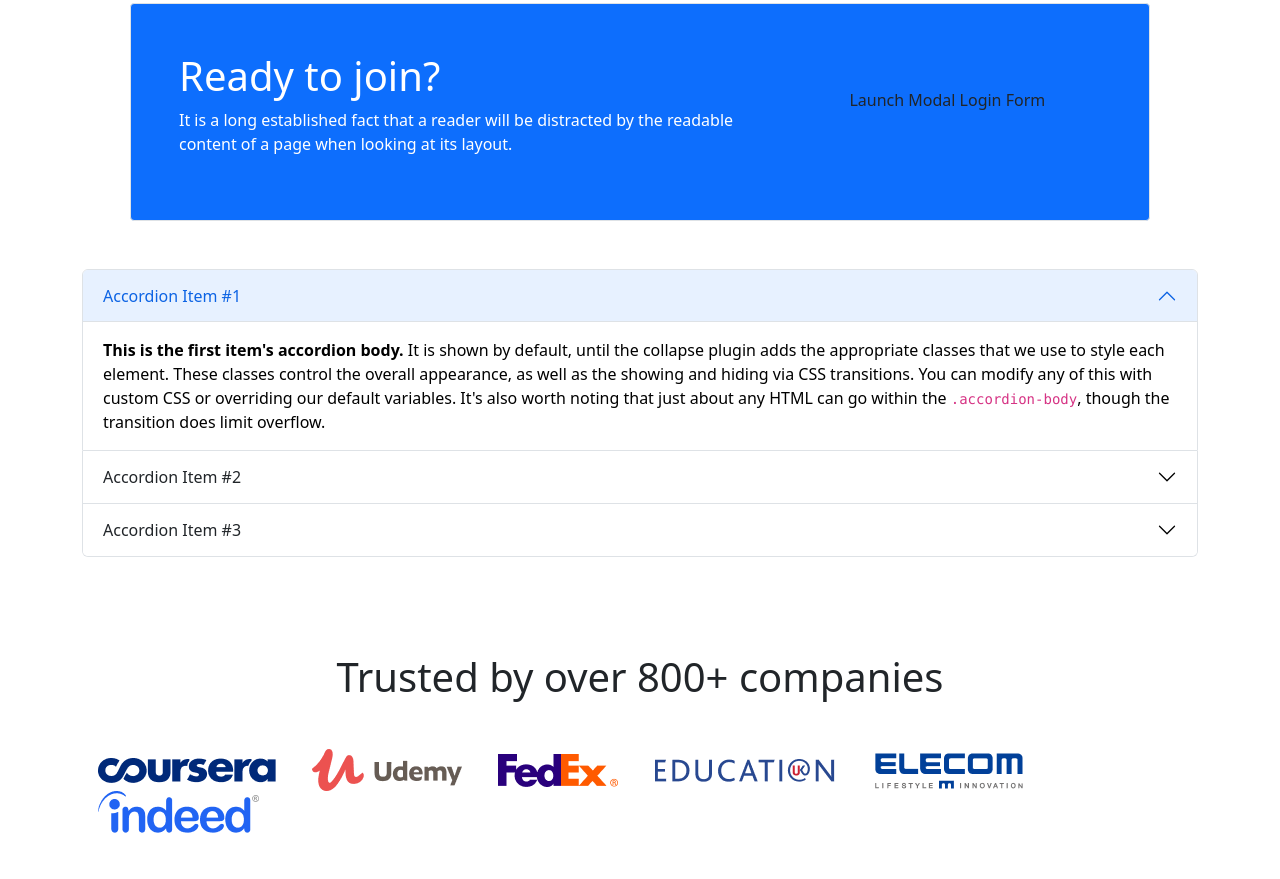
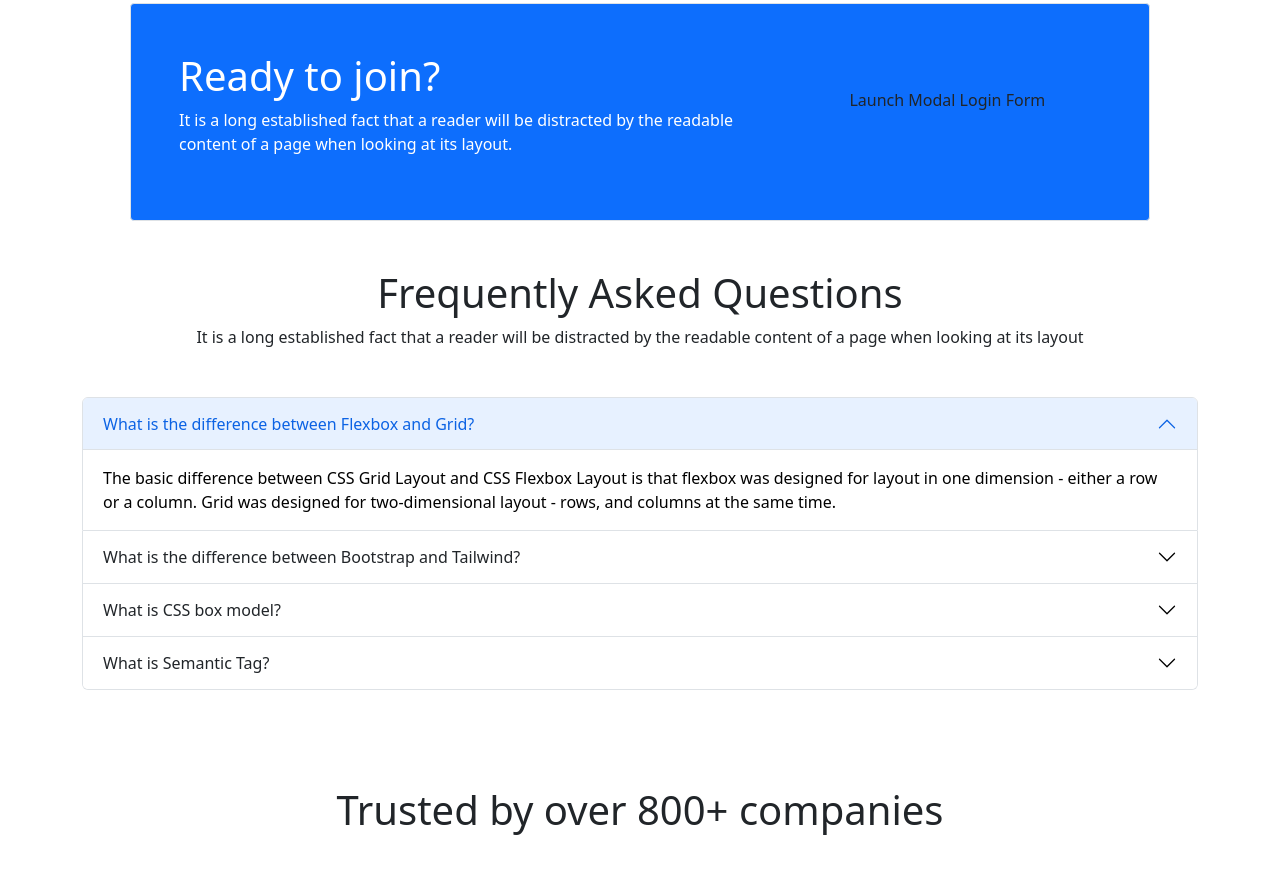
Before and after one commit to IshratNishat/Assignment-3_Milestone-3, a plain HTML site: page index.html in a window 1280 px wide. Shown: the part 1607-2486 px from the top of the page. Drawn offline with nearby package versions, Linux system fonts and the light colour scheme.

Commit message:
accordion added

```diff
--- a/index.html
+++ b/index.html
@@ -39,7 +39,7 @@
                         </li>
                     </ul>
                     <form class="d-flex">
-                        <button class="btn btn-outline-primary fw-semibold btn-lg border border-2 border-primary rounded-1" type="submit">Register</button>
+                        <button class="btn btn-outline-primary text-primary fw-semibold btn-lg border border-2 border-primary rounded-1" type="submit">Register</button>
                     </form>
                 </div>
             </div>
@@ -189,7 +189,7 @@
         <!-- Courses part ends  -->
 
         <!-- modal section starts  -->
-        <section class="container">
+        <section class="container my-5">
             <div class="bg-primary text-white p-5 m-5 d-flex align-items-center border rounded-1">
                 <div class="col-8">
                     <h1>Ready to join?</h1>
@@ -239,22 +239,23 @@
 
         <!-- FAQ section starts  -->
         <section class="container">
+            <div class="accordion-text text-center my-5">
+                <h1>Frequently Asked Questions</h1>
+                <p>It is a long established fact that a reader will be distracted by the readable
+                content of a page when looking at its layout</p>
+            </div>
             <div class="accordion" id="accordionExample">
                 <div class="accordion-item">
-                    <h2 class="accordion-header" id="headingOne">
+                    <h2 class="accordion-header text-gray" id="headingOne">
                         <button class="accordion-button" type="button" data-bs-toggle="collapse" data-bs-target="#collapseOne"
                             aria-expanded="true" aria-controls="collapseOne">
-                            Accordion Item #1
+                            What is the difference between Flexbox and Grid?
                         </button>
                     </h2>
                     <div id="collapseOne" class="accordion-collapse collapse show" aria-labelledby="headingOne"
                         data-bs-parent="#accordionExample">
                         <div class="accordion-body">
-                            <strong>This is the first item's accordion body.</strong> It is shown by default, until the collapse
-                            plugin adds the appropriate classes that we use to style each element. These classes control the overall
-                            appearance, as well as the showing and hiding via CSS transitions. You can modify any of this with
-                            custom CSS or overriding our default variables. It's also worth noting that just about any HTML can go
-                            within the <code>.accordion-body</code>, though the transition does limit overflow.
+                            The basic difference between CSS Grid Layout and CSS Flexbox Layout is that flexbox was designed for layout in one dimension - either a row or a column. Grid was designed for two-dimensional layout - rows, and columns at the same time.
                         </div>
                     </div>
                 </div>
@@ -262,17 +263,13 @@
                     <h2 class="accordion-header" id="headingTwo">
                         <button class="accordion-button collapsed" type="button" data-bs-toggle="collapse"
                             data-bs-target="#collapseTwo" aria-expanded="false" aria-controls="collapseTwo">
-                            Accordion Item #2
+                            What is the difference between Bootstrap and Tailwind?
                         </button>
                     </h2>
                     <div id="collapseTwo" class="accordion-collapse collapse" aria-labelledby="headingTwo"
                         data-bs-parent="#accordionExample">
                         <div class="accordion-body">
-                            <strong>This is the second item's accordion body.</strong> It is hidden by default, until the collapse
-                            plugin adds the appropriate classes that we use to style each element. These classes control the overall
-                            appearance, as well as the showing and hiding via CSS transitions. You can modify any of this with
-                            custom CSS or overriding our default variables. It's also worth noting that just about any HTML can go
-                            within the <code>.accordion-body</code>, though the transition does limit overflow.
+                            The main difference between TailwindCSS and Bootstrap is that Tailwind CSS is not a UI kit. Unlike UI kits such as Bootstrap, Bulma, and Foundation, Tailwind CSS doesn't have a default theme or built-in UI components. Instead, it comes with predesigned widgets you can use to build your site from scratch.
                         </div>
                     </div>
                 </div>
@@ -280,17 +277,27 @@
                     <h2 class="accordion-header" id="headingThree">
                         <button class="accordion-button collapsed" type="button" data-bs-toggle="collapse"
                             data-bs-target="#collapseThree" aria-expanded="false" aria-controls="collapseThree">
-                            Accordion Item #3
+                            What is CSS box model?
                         </button>
                     </h2>
                     <div id="collapseThree" class="accordion-collapse collapse" aria-labelledby="headingThree"
                         data-bs-parent="#accordionExample">
                         <div class="accordion-body">
-                            <strong>This is the third item's accordion body.</strong> It is hidden by default, until the collapse
-                            plugin adds the appropriate classes that we use to style each element. These classes control the overall
-                            appearance, as well as the showing and hiding via CSS transitions. You can modify any of this with
-                            custom CSS or overriding our default variables. It's also worth noting that just about any HTML can go
-                            within the <code>.accordion-body</code>, though the transition does limit overflow.
+                            The CSS box model is a container that contains multiple properties including borders, margin, padding, and the content itself. It is used to create the design and layout of web pages. It can be used as a toolkit for customizing the layout of different elements.
+                        </div>
+                    </div>
+                </div>
+                <div class="accordion-item">
+                    <h2 class="accordion-header" id="headingThree">
+                        <button class="accordion-button collapsed" type="button" data-bs-toggle="collapse"
+                            data-bs-target="#collapseThree" aria-expanded="false" aria-controls="collapseThree">
+                            What is Semantic Tag?
+                        </button>
+                    </h2>
+                    <div id="collapseThree" class="accordion-collapse collapse" aria-labelledby="headingThree"
+                        data-bs-parent="#accordionExample">
+                        <div class="accordion-body">
+                            The HTML semantics refers to the tags that provide meaning to an HTML page rather than just presentation. It makes HTML more comprehensible by better defining the different sections and layout of web pages.
                         </div>
                     </div>
                 </div>
@@ -313,8 +320,8 @@
             </div>
         </section>
         <!-- logo section ends -->
+    </main>
 
-    </main>
 
 
 
```
